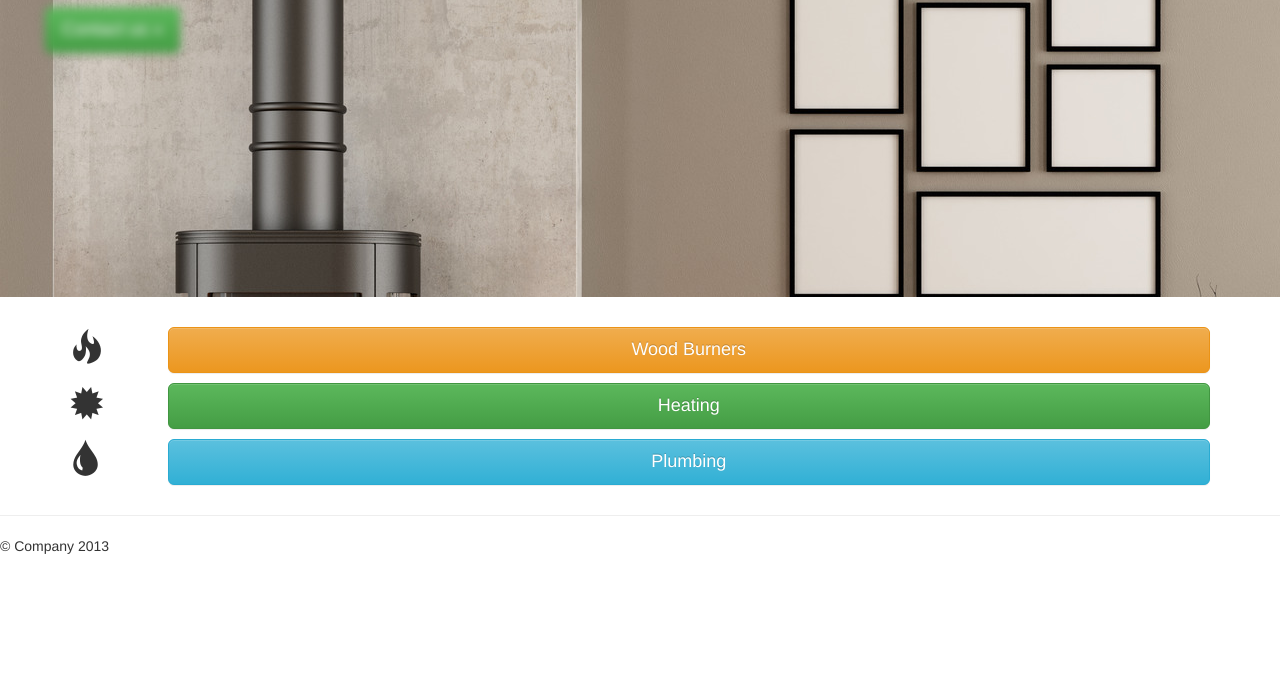
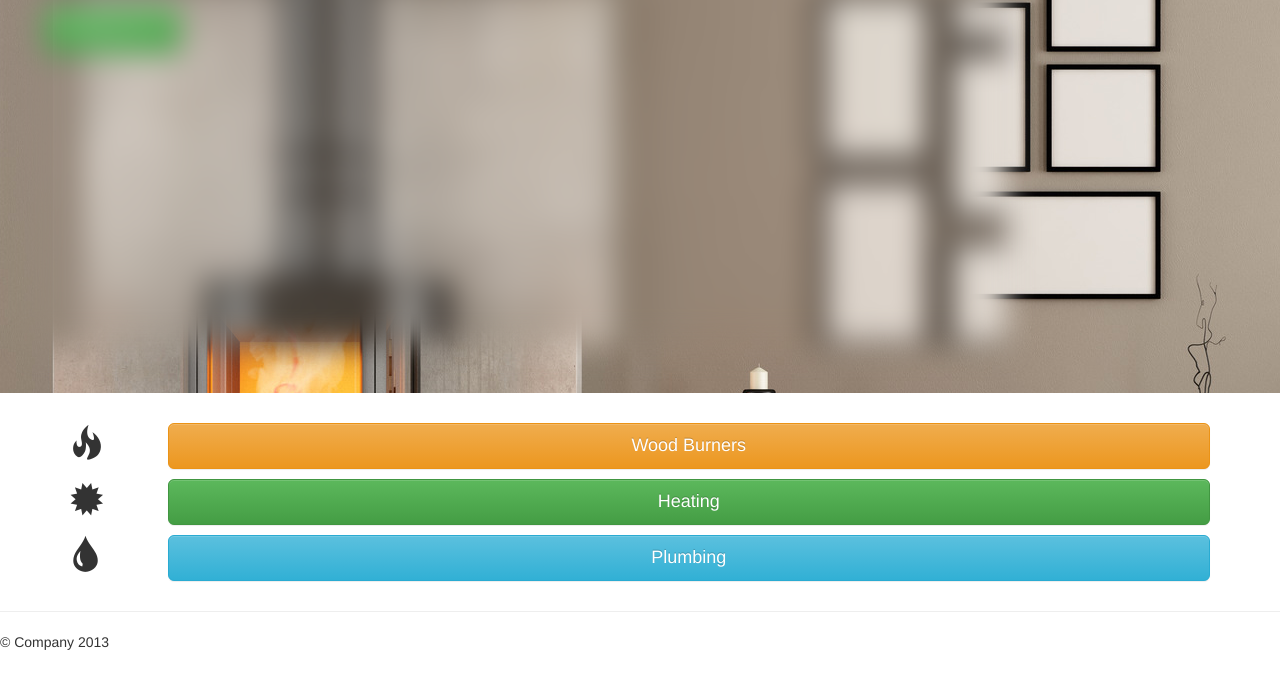
Before and after one commit to brenwarren/dalewarrenandson-old, a plain HTML site: page dalewarrenandson.com/index.html in a window 1280 px wide. Shown: the part 253-935 px from the top of the page. Before the commit the page ends 839 px from the top, so only its background shows below. Drawn offline with nearby package versions, Linux system fonts and the light colour scheme.

Commit message:
attempts to add blur to header

```diff
--- a/dalewarrenandson.com/css/main.css
+++ b/dalewarrenandson.com/css/main.css
@@ -51,12 +51,12 @@ div.transbox
 
 div .blurbox{
 	width: 80%;
-  height:80%;
-	-webkit-filter: blur(5px);
-  -moz-filter: blur(5px);
-  -o-filter: blur(5px);
-  -ms-filter: blur(5px);
-  filter: blur(5px);
+  height:30%;
+	-webkit-filter: blur(15px);
+  -moz-filter: blur(15px);
+  -o-filter: blur(15px);
+  -ms-filter: blur(15px);
+  filter: blur(15px);
    z-index: 1;
 }
 
--- a/dalewarrenandson.com/index.html
+++ b/dalewarrenandson.com/index.html
@@ -57,7 +57,7 @@
     <!-- Main jumbotron for a primary marketing message or call to action -->
     <!-- <div class="img header-bg-img img-responsive">  -->
         <div class="jumbotron img header-bg-img img-responsive">
-            <div class="blurbox">
+            <div class="img blurbox header-bg-img img-responsive">
               <div class="container">
                <h1 class="header-text">Dale Warren & Son Ltd</h1>
                 <p class="tagline">Registered Plumbers and Heating Installers. WOOD - GAS - OIL - BURNERS - FIRES. Installation & Modifications.</p>
```
